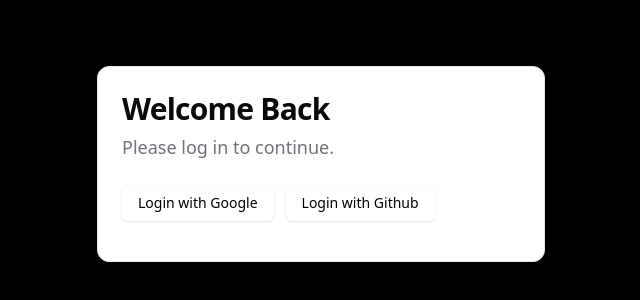
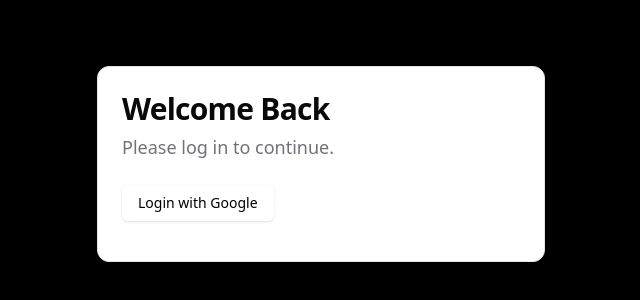
Before and after one commit to Piyush5784/TaskGen, a Next.js app: page /login in a window 1280 px wide. Shown: the part 236-536 px from the top of the page, without its empty margins (319-959 px from the left). Built offline with nearby package versions, Linux system fonts and the light colour scheme.

Commit message:
removed github login

```diff
--- a/src/app/(pages)/login/page.tsx
+++ b/src/app/(pages)/login/page.tsx
@@ -27,13 +27,6 @@
           >
             Login with Google
           </Button>
-          <Button
-            variant="default"
-            className="bg-white text-black hover:bg-gray-200"
-            onClick={() => signIn("github", { redirect: true })}
-          >
-            Login with Github
-          </Button>
         </CardContent>
       </Card>
     </div>
--- a/src/config/authOptions.ts
+++ b/src/config/authOptions.ts
@@ -12,10 +12,6 @@
       httpOptions: {
         timeout: 10000,
       },
-    }),
-    Github({
-      clientId: process.env.GITHUB_CLIENT_ID as string,
-      clientSecret: process.env.GITHUB_CLIENT_SECRET as string,
     }),
   ],
   secret: process.env.NEXTAUTH_SECRET,
```
